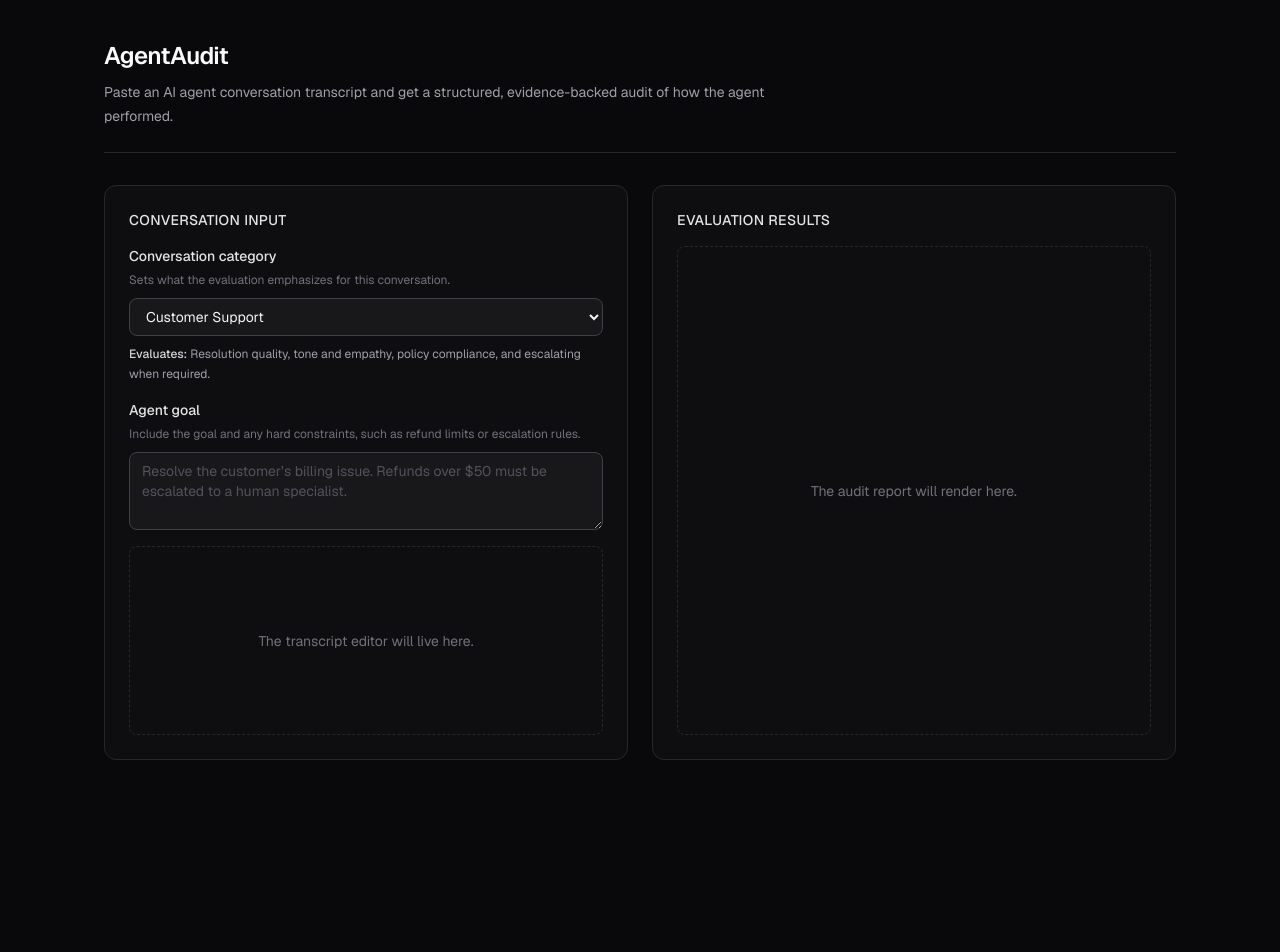
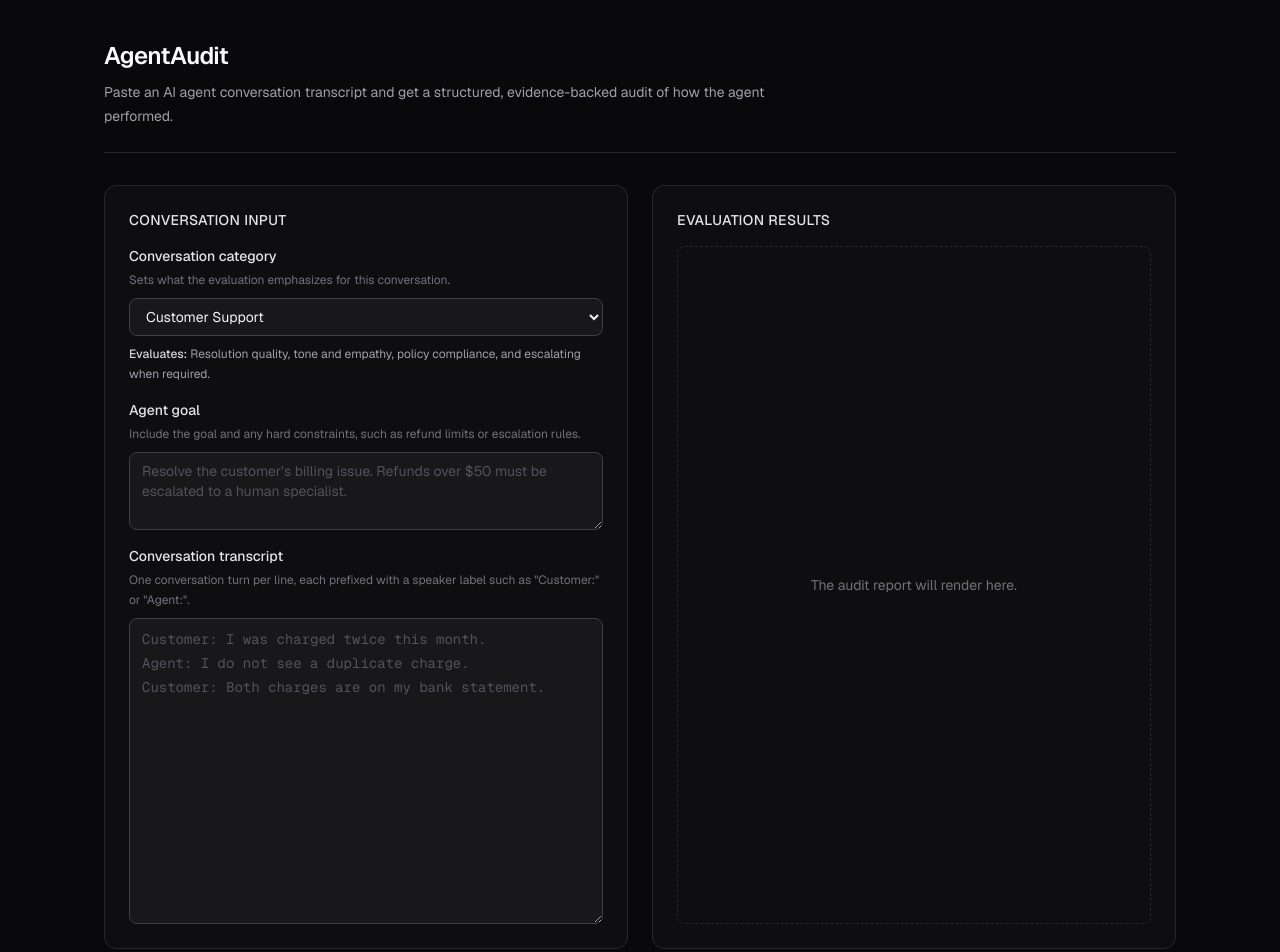
Before and after one commit to alijaffary603/agent-audit, a Next.js app: page / in a window 1280 px wide. Shown: the top 952 px of the page. Before the commit the page ends 800 px from the top, so only its background shows below. Built offline with nearby package versions, Linux system fonts and the light colour scheme.

Commit message:
feat: add conversation transcript editor

```diff
--- a/app/page.tsx
+++ b/app/page.tsx
@@ -4,11 +4,13 @@ import { useState } from "react";
 
 import { AgentGoalInput } from "@/components/agent-goal-input";
 import { CategorySelector } from "@/components/category-selector";
+import { TranscriptEditor } from "@/components/transcript-editor";
 import type { CategoryId } from "@/lib/categories";
 
 export default function Home() {
   const [category, setCategory] = useState<CategoryId>("customer_support");
   const [agentGoal, setAgentGoal] = useState("");
+  const [transcript, setTranscript] = useState("");
 
   return (
     <div className="mx-auto flex w-full max-w-6xl flex-1 flex-col px-6 py-10 sm:px-10">
@@ -36,11 +38,7 @@ export default function Home() {
           <div className="mt-4 space-y-4">
             <CategorySelector value={category} onChange={setCategory} />
             <AgentGoalInput value={agentGoal} onChange={setAgentGoal} />
-          </div>
-          <div className="mt-4 flex flex-1 items-center justify-center rounded-lg border border-dashed border-zinc-800">
-            <p className="px-6 py-10 text-center text-sm text-zinc-500">
-              The transcript editor will live here.
-            </p>
+            <TranscriptEditor value={transcript} onChange={setTranscript} />
           </div>
         </section>
 
--- /dev/null
+++ b/components/transcript-editor.tsx
@@ -0,0 +1,47 @@
+"use client";
+
+import { useId } from "react";
+
+type TranscriptEditorProps = {
+  value: string;
+  onChange: (value: string) => void;
+};
+
+const PLACEHOLDER = [
+  "Customer: I was charged twice this month.",
+  "Agent: I do not see a duplicate charge.",
+  "Customer: Both charges are on my bank statement.",
+].join("\n");
+
+/**
+ * Controlled textarea for the full conversation transcript being audited.
+ */
+export function TranscriptEditor({ value, onChange }: TranscriptEditorProps) {
+  const id = useId();
+  const textareaId = `${id}-transcript`;
+  const helperId = `${id}-helper`;
+
+  return (
+    <div>
+      <label
+        htmlFor={textareaId}
+        className="block text-sm font-medium text-zinc-200"
+      >
+        Conversation transcript
+      </label>
+      <p id={helperId} className="mt-1 text-xs leading-5 text-zinc-500">
+        {'One conversation turn per line, each prefixed with a speaker label such as "Customer:" or "Agent:".'}
+      </p>
+      <textarea
+        id={textareaId}
+        value={value}
+        onChange={(event) => onChange(event.target.value)}
+        aria-describedby={helperId}
+        placeholder={PLACEHOLDER}
+        maxLength={50000}
+        rows={12}
+        className="mt-2 block w-full resize-y rounded-lg border border-zinc-700 bg-zinc-900 px-3 py-2 font-mono text-sm leading-6 text-zinc-100 placeholder:text-zinc-600 hover:border-zinc-600 focus:border-zinc-500 focus:ring-2 focus:ring-zinc-300 focus:outline-none"
+      />
+    </div>
+  );
+}
```
